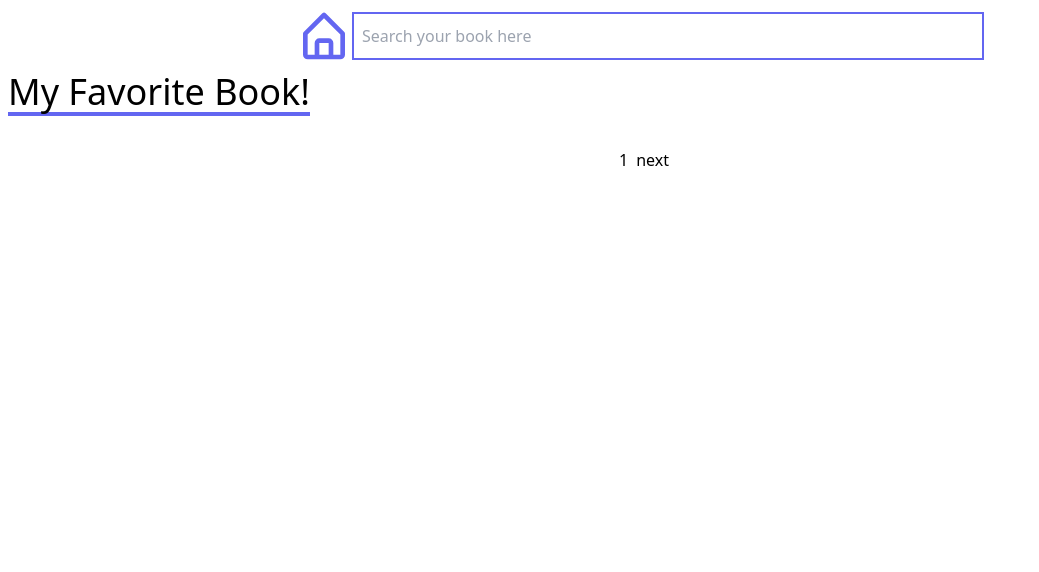
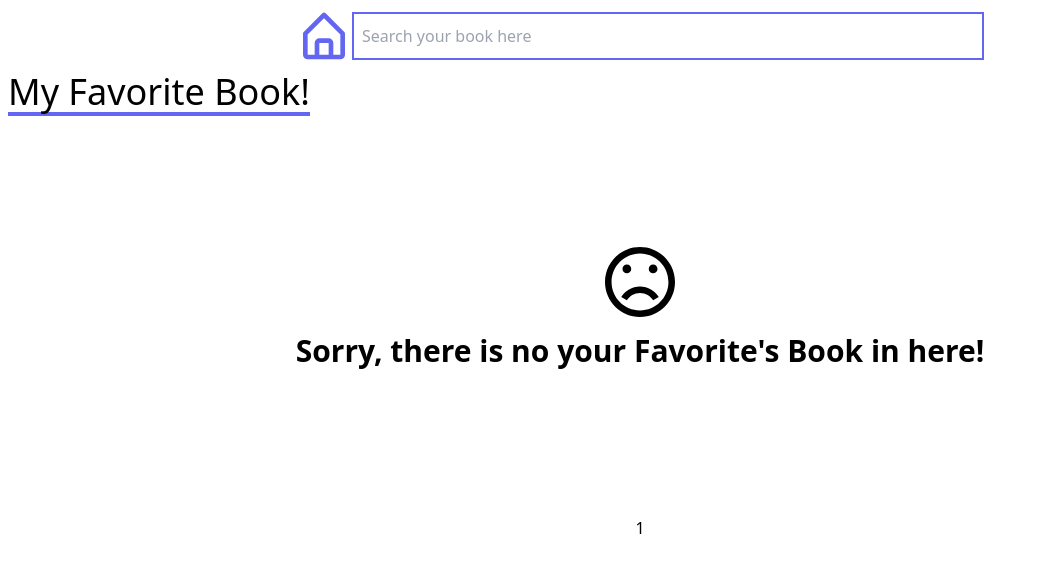
Before and after one commit to reskyppo/booku, a React (Create React App) app: page /favorite in a window 1280 px wide. Shown: the top 572 px of the page, without its empty margins (0-1039 px from the left). Built offline with nearby package versions, Linux system fonts and the light colour scheme.

Commit message:
layouting: empty state and button pagination

```diff
--- /dev/null
+++ b/src/components/Empty.tsx
@@ -0,0 +1,18 @@
+import { ImSad } from "react-icons/im";
+
+interface Props {
+  content: string;
+}
+
+const Empty = ({ content }: Props) => {
+  return (
+    <div className="h-96 flex flex-col justify-center items-center">
+      <ImSad size={70} />
+      <h1 className="my-4 text-3xl font-semibold">
+        Sorry, there is no your {content} in here!
+      </h1>
+    </div>
+  );
+};
+
+export default Empty;
--- a/src/pages/Category.tsx
+++ b/src/pages/Category.tsx
@@ -3,6 +3,7 @@ import React, { useEffect, useState } from "react";
 import { useNavigate, useParams } from "react-router-dom";
 import { Helmet } from "react-helmet";
 import { BiHomeAlt } from "react-icons/bi";
+import Empty from "../components/Empty";
 
 const Category = () => {
   let { categoryId, name } = useParams();
@@ -35,7 +36,7 @@ const Category = () => {
         <title>Categories | Booku</title>
       </Helmet>
       <div className="container mx-auto px-2">
-        <div className="flex justify-center items-center my-2">
+        <div className="flex cursor-pointer justify-center items-center my-2">
           <BiHomeAlt
             onClick={() => navigate(`/`)}
             size={56}
@@ -50,6 +51,7 @@ const Category = () => {
         <h1 className="my-2 w-fit text-4xl border-b-4 border-indigo-500">
           {name}
         </h1>
+        {resCategories?.length > 0 ? (
           <div className="my-4 grid md:grid-cols-3">
             {resCategories?.map((c) => (
               <div
@@ -69,10 +71,27 @@ const Category = () => {
               </div>
             ))}
           </div>
+        ) : (
+          <Empty content="book(s)" />
+        )}
         <div className="flex justify-center items-center my-2">
-          {page > 0 && <button onClick={() => setPage(page - 1)}>prev</button>}
+          {page > 0 && (
+            <button
+              className="bg-indigo-500 py-2 px-4 rounded-md text-white"
+              onClick={() => setPage(page - 1)}
+            >
+              prev
+            </button>
+          )}
           <p className="mx-2">{page + 1}</p>
-          {page < 5 && <button onClick={() => setPage(page + 1)}>next</button>}
+          {page < 5 && (
+            <button
+              className="bg-indigo-500 py-2 px-4 rounded-md text-white"
+              onClick={() => setPage(page + 1)}
+            >
+              next
+            </button>
+          )}
         </div>
       </div>
     </>
--- a/src/pages/Favorite.tsx
+++ b/src/pages/Favorite.tsx
@@ -2,10 +2,11 @@ import { useEffect, useState } from "react";
 import { useNavigate } from "react-router-dom";
 import { Helmet } from "react-helmet";
 import { BiHomeAlt } from "react-icons/bi";
+import Empty from "../components/Empty";
 const Favorite = () => {
   const data = JSON.parse(localStorage.getItem("prod") || "[]");
   const [books, setBooks] = useState<any[]>();
-  const [resBooks, setResBooks] = useState<any[]>();
+  const [resBooks, setResBooks] = useState<any[]>([]);
   const [page, setPage] = useState<number>(0);
 
   const navigate = useNavigate();
@@ -14,7 +15,7 @@ const Favorite = () => {
     const search = books?.filter((c) =>
       c.title.toLowerCase().includes(e.target.value)
     );
-    setResBooks(search);
+    setResBooks(search || []);
   };
   useEffect(() => {
     setBooks(data);
@@ -27,7 +28,7 @@ const Favorite = () => {
         <title>Favorite | Booku</title>
       </Helmet>
       <div className="container mx-auto px-2">
-        <div className="flex justify-center items-center my-2">
+        <div className="flex cursor-pointer justify-center items-center my-2">
           <BiHomeAlt
             onClick={() => navigate(`/`)}
             size={56}
@@ -42,6 +43,7 @@ const Favorite = () => {
         <h1 className="my-2 w-fit text-4xl border-b-4 border-indigo-500">
           My Favorite Book!
         </h1>
+        {resBooks?.length > 0 ? (
           <div className="my-4 grid md:grid-cols-3">
             {resBooks?.map((c) => (
               <div
@@ -61,10 +63,27 @@ const Favorite = () => {
               </div>
             ))}
           </div>
+        ) : (
+          <Empty content="Favorite's Book" />
+        )}
         <div className="flex justify-center items-center my-2">
-          {page > 0 && <button onClick={() => setPage(page - 1)}>prev</button>}
+          {page > 0 && (
+            <button
+              className="bg-indigo-500 py-2 px-4 rounded-md text-white"
+              onClick={() => setPage(page - 1)}
+            >
+              prev
+            </button>
+          )}
           <p className="mx-2">{page + 1}</p>
-          {page < 5 && <button onClick={() => setPage(page + 1)}>next</button>}
+          {page < 5 && resBooks?.length > 15 && (
+            <button
+              className="bg-indigo-500 py-2 px-4 rounded-md text-white"
+              onClick={() => setPage(page + 1)}
+            >
+              next
+            </button>
+          )}
         </div>
       </div>
     </>
```
Lines whose indentation alone changed are shown as unchanged.
